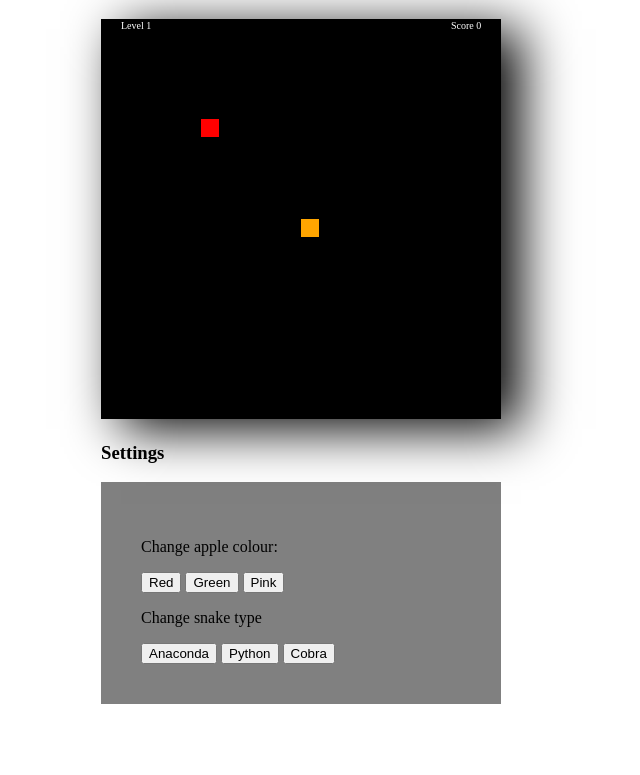
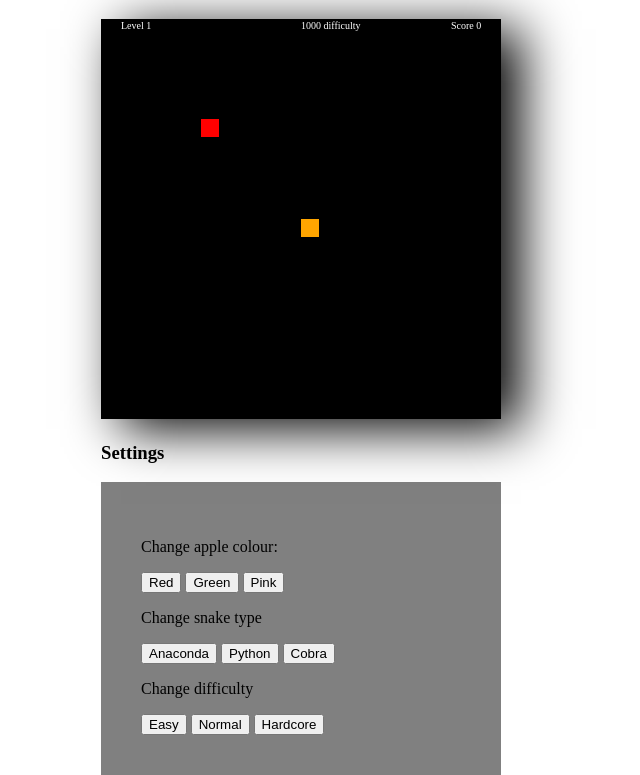
Before and after one commit to td6904/Snake-Game-Project, a plain HTML site: page index.html in a window 1280 px wide. Shown: the part 61-836 px from the top of the page, without its empty margins (339-979 px from the left). Before the commit the page ends 800 px from the top, so only its background shows below. Drawn offline with Linux system fonts and the light colour scheme.

Commit message:
Set basic game difficulty, still need to update text at top of screen

```diff
--- a/index.html
+++ b/index.html
@@ -22,6 +22,11 @@
                 <button id="anaconda-button">Anaconda</button>
                 <button id="python-button">Python</button>
                 <button id="cobra-button">Cobra</button>
+
+                <p>Change difficulty</p>
+                <button id="easy-button">Easy</button>
+                <button id="normal-button">Normal</button>
+                <button id="hardcore-button">Hardcore</button>
                 </div>
         <script src="index.js"></script>
 </div>
--- a/index.js
+++ b/index.js
@@ -8,6 +8,7 @@ class snakePart{
     }
 }
 
+let difficulty = 1000;
 let speed = 7;
 
 let tileCount = 20;
@@ -30,20 +31,25 @@ let appleColour = "red"
 let snakeBodyColour = "green"
 let snakeHeadColour = "orange"
 
+
 const gulpSound = new Audio("GulpFinished.wav");
 
 //game loop
 function drawGame(){
+    setDifficulty();
+
     changeSnakePosition();
     let result = isGameOver();
     if(result){
         return;
     }
+
     clearScreen();
     checkAppleCollision();
     drawApple();
     drawSnake();
     drawScore();
+    drawDifficulty();
 
     if(score > 5){
         speed = 11;
@@ -59,7 +65,27 @@ function drawGame(){
     }
 
     drawLevel();
-    setTimeout(drawGame, 1000/ speed);
+    setTimeout(drawGame, difficulty/ speed);
+}
+
+function setDifficulty(){
+    //Easy
+    var button = document.getElementById("easy-button");
+    button.addEventListener("click", function(){
+    difficulty = 2500;
+    });
+
+    //Hardcore
+    var button = document.getElementById("hardcore-button");
+    button.addEventListener("click", function(){
+    difficulty = 500;
+    });
+
+    //Back to normal
+    var button = document.getElementById("normal-button");
+    button.addEventListener("click", function(){
+    difficulty = 1000;
+    });
 }
 
 function isGameOver(){
@@ -104,7 +130,6 @@ function isGameOver(){
         ctx.fillText("Game Over!", canvas.width / 6.5, canvas.height / 2);
     }
 
-
     return gameOver;
 }
 
@@ -118,6 +143,12 @@ function drawLevel(){
     ctx.fillStyle = "white";
     ctx.font = "10px Times New Roman";
     ctx.fillText("Level " + level, canvas.width-380, 10)
+}
+
+function drawDifficulty(){
+    ctx.fillStyle = "white";
+    ctx.font = "Times New Roman";
+    ctx.fillText(difficulty + " difficulty", canvas.width-200, 10)
 }
 
 function clearScreen(){
@@ -194,6 +225,7 @@ function drawApple(){
 
 
 
+
 function checkAppleCollision(){
     if(appleX === headX && appleY === headY){
         appleX = Math.floor(Math.random() * tileCount);
```
